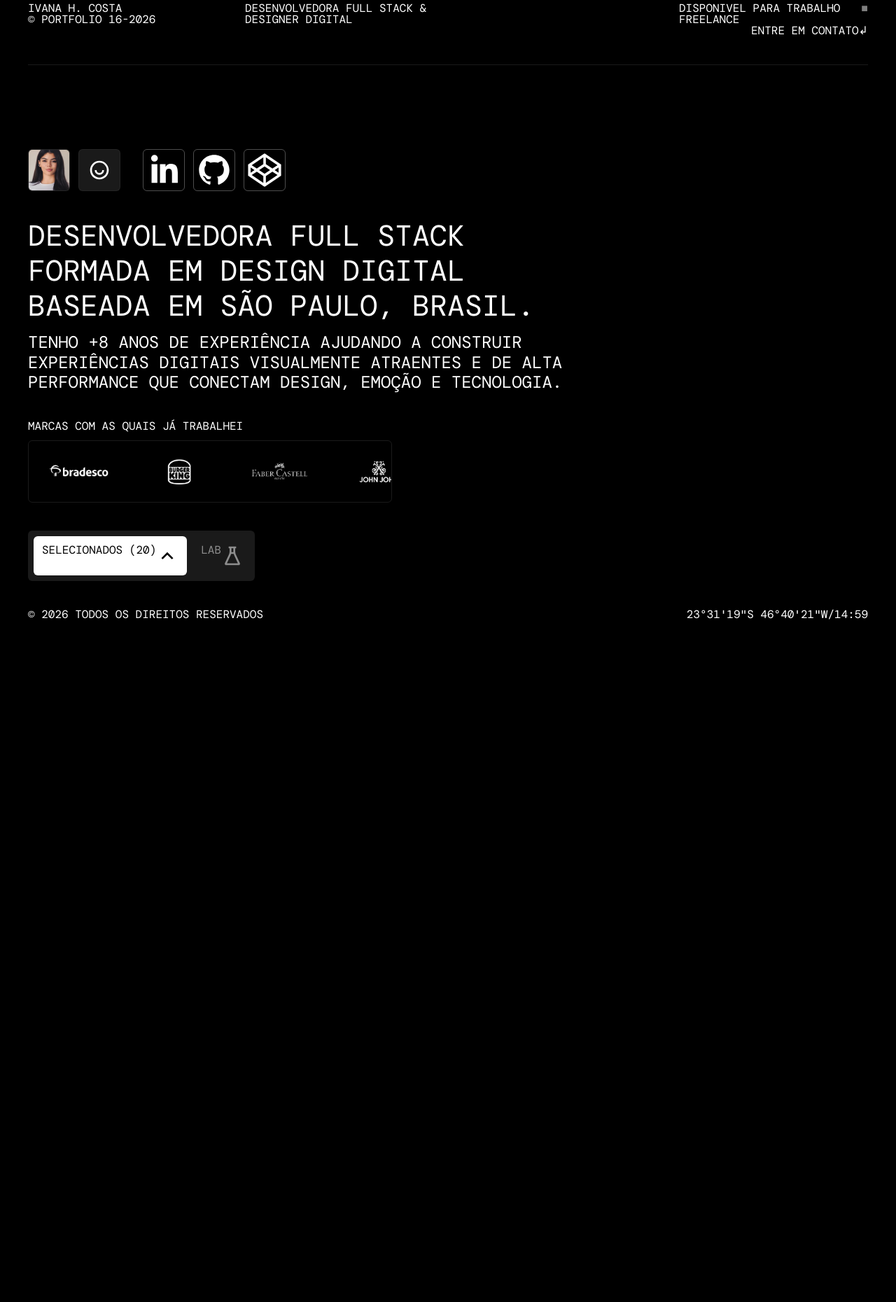
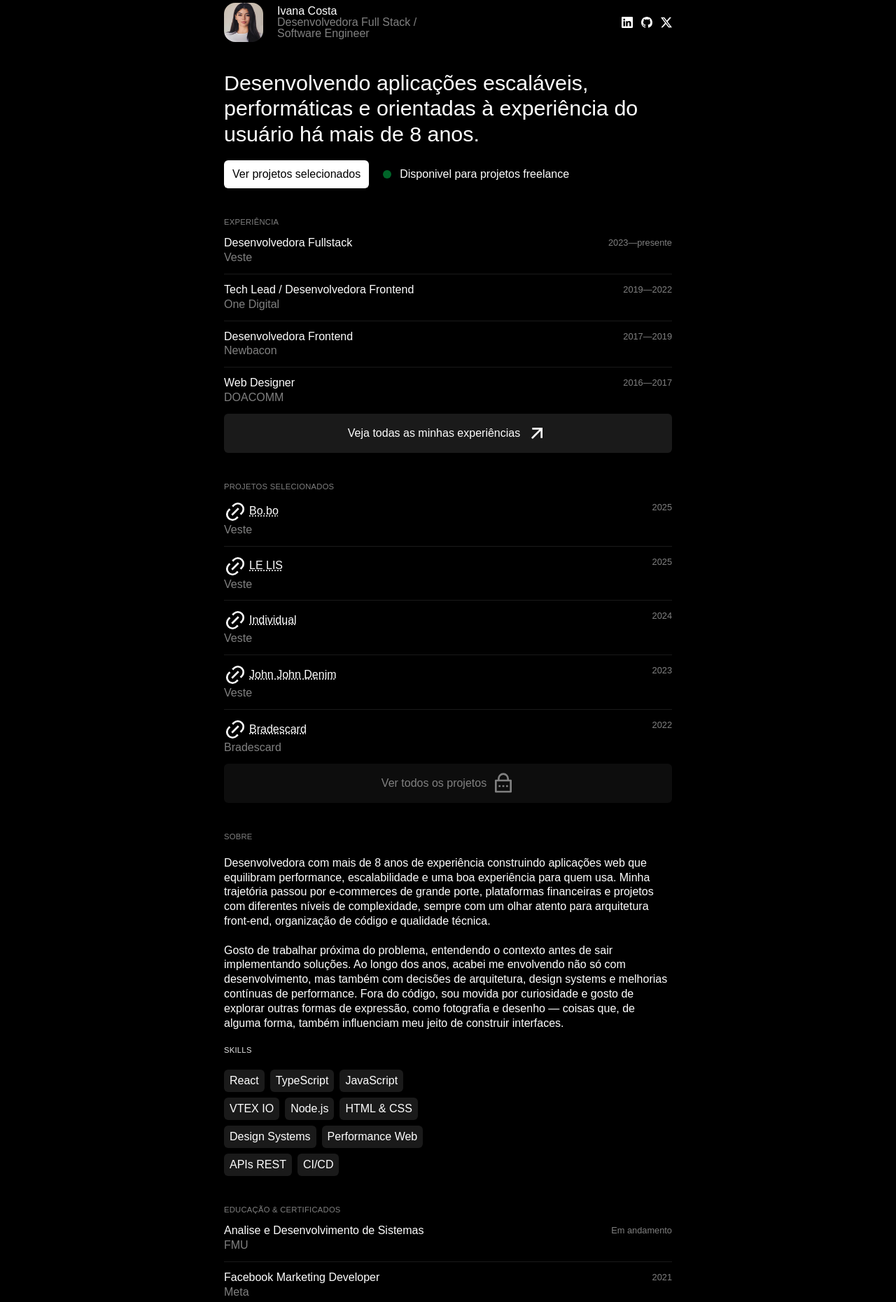
Before and after one commit to ivanahcosta/ivanahcosta.github.io, an Astro site: page / in a window 1280 px wide. Shown: the part 36-1896 px from the top of the page at 70% size. Before the commit the page ends 924 px from the top, so only its background shows below. Built offline with nearby package versions, Linux system fonts and the light colour scheme; Astro itself is replaced by a stand-in of ours; a web font is replaced by a local one.

Commit message:
feat: added more structure

```diff
--- a/src/data/education.js
+++ b/src/data/education.js
@@ -1,9 +1,9 @@
 export default [
   {
     icon: "copy",
-    course: "Analysis and Development of Systems",
+    course: "Analise e Desenvolvimento de Sistemas",
     school: "FMU",
-    time: "Ongoing"
+    time: "Em andamento"
   },
   {
     icon: "copy",
@@ -13,7 +13,7 @@ export default [
   },
   {
     icon: "copy",
-    course: "Digital Design",
+    course: "Design Digital",
     school: "UAM",
     time: "2015—2019"
   }
--- a/src/data/experience.js
+++ b/src/data/experience.js
@@ -1,19 +1,19 @@
 export default [
   {
     icon: "copy",
-    position: "Full-stack Developer",
+    position: "Desenvolvedora Fullstack",
     company: "Veste",
-    time: "2023—currently"
+    time: "2023—presente"
   },
   {
     icon: "copy",
-    position: "Front-end Developer",
+    position: "Tech Lead / Desenvolvedora Frontend",
     company: "One Digital",
     time: "2019—2022"
   },
   {
     icon: "copy",
-    position: "Front-end Developer",
+    position: "Desenvolvedora Frontend",
     company: "Newbacon",
     time: "2017—2019"
   },
--- /dev/null
+++ b/src/pages/index copy 2.astro
@@ -0,0 +1,67 @@
+---
+import "../styles/global.css";
+
+import Layout from "../layouts/Layout.astro";
+import { Image } from "astro:assets";
+import avatar from '../assets/avatar.jpg';
+import { Icon } from 'astro-icon/components';
+
+import { getCollection } from "astro:content";
+const works = await getCollection("works");
+works.sort((a: any, b: any) => b.data.date - a.data.date);
+const recentWorks = works.slice(0, 5);
+
+const brandsImages = Object.values(
+  import.meta.glob<{ default: ImageMetadata }>("/src/assets/brands/*.{png,jpg,jpeg}", {
+    eager: true
+  })
+);
+---
+
+<Layout>
+	<main>
+		<div class="container">
+			<div class="flex">
+				<a href="#" target="_blank">
+					<Icon name="linkedin" />
+				</a>
+				<a href="#" target="_blank">
+					<Icon name="github" />
+				</a>
+				<a href="#" target="_blank">
+					<Icon name="codepen" />
+				</a>
+			</div>
+		</div>
+		<div class="container">
+			<Image src={avatar} alt="Ivana Costa" fetchpriority="high" height={72} width={72} quality={100} format="webp" />
+			<h2 class="text-[2em] leading-[1em]">Desenvolvedora Full Stack baseada em São Paulo, Brasil.</h2>
+			<p class="py-5">Possuo +8 anos de experiência construindo experiências digitais visualmente atraentes e de alta performance.</p>
+			<div class="flex gap-5">
+				<a href="#" target="_blank">Entre em contato</a>
+				<p class="flex">
+					<span class="animate-pulse">●</span>
+					<span>Disponivel para trabalho freelance</span>
+				</p>
+			</div>
+		</div>
+		<div class="container">
+			<h3 class="pb-5">Projetos Recentes</h3>
+			<div class="grid divide-y">
+				{recentWorks.map((item: any, index: number) => {
+					return (
+						<div class="py-5">
+							<h2>{item.data.title}</h2>
+						</div>
+					)
+				})}
+			</div>
+			<a href="#">Veja todos os projetos selecionados</a>
+		</div>
+	</main>
+</Layout>
+
+<script is:inline src="https://code.jquery.com/jquery-3.7.0.min.js"></script>
+
+<script>
+</script>
--- /dev/null
+++ b/src/pages/index copy.astro
@@ -0,0 +1,154 @@
+---
+import "../styles/global.css";
+
+import Layout from "../layouts/Layout.astro";
+import { Image } from "astro:assets";
+import avatar from '../assets/avatar.jpg';
+import { Icon } from 'astro-icon/components';
+
+import { getCollection } from "astro:content";
+const works = await getCollection("works");
+works.sort((a: any, b: any) => b.data.date - a.data.date);
+
+const brandsImages = Object.values(
+  import.meta.glob<{ default: ImageMetadata }>("/src/assets/brands/*.{png,jpg,jpeg}", {
+    eager: true
+  })
+);
+---
+
+<Layout>
+	<header class="pt-10 grid gap-10">
+		<div class="container grid grid-cols-4 gap-10">
+			<div>
+				<h1>Ivana H. Costa</h1>
+				<p>© Portfolio 16-2026</p>
+			</div>
+			<div>
+				<p class="max-w-70">Desenvolvedora full stack & Designer Digital</p>
+			</div>
+			<div class="col-start-4">
+				<p class="flex justify-end">
+					<span>Disponivel para trabalho freelance</span>
+					<span class="animate-pulse">■</span>
+				</p>
+				<a href="mailto:ivanahcosta@gmail.com" target="_blank" class="flex justify-end">
+					<span>Entre em contato</span>
+					<span>↲</span>
+				</a>
+			</div>
+		</div>
+		<div class="container">
+			<div class="border-t border-white/10"></div>
+		</div>
+	</header>
+	<main class="py-10 sticky top-0">
+		<section class="pt-20">
+			<div class="container flex gap-3">
+				<div class="w-15 aspect-square overflow-hidden bg-white/10 border border-white/5 flex items-center justify-center rounded-md">
+					<Image src={avatar} alt="Ivana Costa" fetchpriority="high" class="max-w-full scale-120" height={72} width={72} quality={100} format="webp" />
+				</div>
+				<div class="w-15 aspect-square overflow-hidden bg-white/10 border border-white/5 flex items-center justify-center rounded-md mr-5">
+					<Icon name="smile" />
+				</div>
+				<a href="#" target="_blank" class="w-15 aspect-square overflow-hidden border border-white/30 flex items-center justify-center rounded-md">
+					<Icon name="linkedin" />
+				</a>
+				<a href="#" target="_blank" class="w-15 aspect-square overflow-hidden border border-white/30 flex items-center justify-center rounded-md">
+					<Icon name="github" />
+				</a>
+				<a href="#" target="_blank" class="w-15 aspect-square overflow-hidden border border-white/30 flex items-center justify-center rounded-md">
+					<Icon name="codepen" />
+				</a>
+			</div>
+		</section>
+		<section>
+			<div class="container">
+				<h2 class="text-[2.6em] leading-[1.2em] max-w-200 mb-3">Desenvolvedora Full Stack formada em design digital baseada em São Paulo, Brasil.</h2>
+				<p class="text-[1.5em] leading-[1.2em] max-w-200">Tenho +8 anos de experiência ajudando a construir experiências digitais visualmente atraentes e de alta performance que conectam design, emoção e tecnologia.</p>
+			</div>
+		</section>
+		<section>
+			<div class="container">
+				<h3 class="mb-3">Marcas com as quais já trabalhei</h3>
+				<div class="border border-white/10 max-w-130 overflow-hidden rounded-md">
+					{brandsImages.length > 0 && (
+						<ul class="flex gap-10 w-250 p-5">
+							{brandsImages.map((img) => (
+								<li>
+									<Image src={img.default} alt="Brand logo" width={img.default.width} height={img.default.height} quality={30} class="invert w-26" />
+								</li>
+							))}
+						</ul>
+					)}
+				</div>
+			</div>
+		</section>
+		<section>
+			<div class="container">
+				<div class="inline-flex gap-5 items-center bg-white/10 p-2 rounded-md">
+					<a href="#selected-works" class="flex bg-white text-black p-3 rounded-md">
+						<span>Selecionados ({works.length})</span>
+						<Icon name="chevron-up" />
+					</a>
+					<a href="/" target="_blank" class="flex opacity-50 pointer-events-none pr-2">
+						<span>Lab</span>
+						<Icon name="flask" />
+					</a>
+				</div>
+			</div>
+		</section>
+	</main>
+	<footer >
+		<div class="container flex justify-between">
+			<p>© 2026 Todos os direitos reservados</p>
+			<p class="flex">
+				<span>23°31'19"S 46°40'21"W</span>
+				<span>/</span>
+				<span>14:59</span>
+			</p>
+		</div>
+	</footer>
+
+	<div id="selected-works" class="hidden relative z-10 -mt-[40vh] pb-30">
+		<button data-close class="fixed bottom-10 z-20 left-1/2 -translate-x-1/2 flex bg-white text-black p-3 rounded-md">
+			<span>Voltar</span>
+			<Icon name="close" />
+		</button>
+		<div>
+			<div class="container grid gap-3">
+				{works.map((item: any, index: number) => {
+					return (
+						<div class="bg-white/5 backdrop-blur-2xl rounded-md p-8 grid items-center grid-cols-4 gap-10 shadow-2xl ">
+							<div class="col-span-2 flex gap-5 items-center">
+								<div class="w-[1em] aspect-square rounded-full" style={`background-color: ${item.data.color};`}></div>
+								<div class="text-white/50">{item.data.date.getFullYear().toString()}</div>
+								<div>{item.data.title} {index < 1 ? <span class="bg-green-500 text-white">new</span> : '' }</div>
+							</div>
+							<div class="text-white/50">{item.data.client}</div>
+							<div class="flex gap-5 items-center justify-between">
+								<div class="text-white/50">{item.data.type}</div>
+								<a href={item.data.link} target="_blank" rel="noopener noreferrer" class={`border border-white/30 rounded-md p-2 ${item.data.available ? '' : 'pointer-events-none opacity-10'}`}>{item.data.available ? <Icon name="link" /> : <Icon name="link-broken" /> }</a>
+							</div>
+						</div>
+					)
+				})}
+			</div>
+		</div>
+	</div>
+</Layout>
+
+<script is:inline src="https://code.jquery.com/jquery-3.7.0.min.js"></script>
+
+<script>
+	$('a[href="#selected-works"]').on('click', function(e: any) {
+		e.preventDefault();
+		$('#selected-works').removeClass('hidden');
+		$('header, main, footer').css('opacity', '0.4')
+	});
+
+	$('button[data-close]').on('click', function() {
+		$('#selected-works').addClass('hidden');
+		$('header, main, footer').css('opacity', '1')
+	});
+</script>
--- a/src/pages/index.astro
+++ b/src/pages/index.astro
@@ -3,152 +3,188 @@ import "../styles/global.css";
 
 import Layout from "../layouts/Layout.astro";
 import { Image } from "astro:assets";
-import avatar from '../assets/avatar.jpg';
-import { Icon } from 'astro-icon/components';
+import avatar from "../assets/avatar.jpg";
+import { Icon } from "astro-icon/components";
+
+
+import education from "../data/education.js";
+import experience from "../data/experience.js";
 
 import { getCollection } from "astro:content";
 const works = await getCollection("works");
 works.sort((a: any, b: any) => b.data.date - a.data.date);
+const recentWorks = works.slice(0, 5);
 
 const brandsImages = Object.values(
-  import.meta.glob<{ default: ImageMetadata }>("/src/assets/brands/*.{png,jpg,jpeg}", {
-    eager: true
-  })
+  import.meta.glob<{ default: ImageMetadata }>(
+    "/src/assets/brands/*.{png,jpg,jpeg}",
+    {
+      eager: true,
+    },
+  ),
 );
 ---
 
 <Layout>
-	<header class="pt-10 grid gap-10">
-		<div class="container grid grid-cols-4 gap-10">
+  <header class="pt-10">
+    <div class="container grid gap-5 md:flex justify-between items-center">
+			<div class="flex gap-5 items-center">
+				<Image src={avatar} alt="Ivana Costa" fetchpriority="high" class="w-14 h-14 rounded-2xl" height={72} width={72} quality={100} format="webp" />
 				<div>
-				<h1>Ivana H. Costa</h1>
-				<p>© Portfolio 16-2026</p>
-			</div>
-			<div>
-				<p class="max-w-70">Desenvolvedora full stack & Designer Digital</p>
-			</div>
-			<div class="col-start-4">
-				<p class="flex justify-end">
-					<span>Disponivel para trabalho freelance</span>
-					<span class="animate-pulse">■</span>
-				</p>
-				<a href="mailto:ivanahcosta@gmail.com" target="_blank" class="flex justify-end">
-					<span>Entre em contato</span>
-					<span>↲</span>
-				</a>
+					<h1>Ivana Costa</h1>
+					<h2 class="text-white/50">
+						Desenvolvedora Full Stack / <br>Software Engineer
+					</h2>
 				</div>
 			</div>
-		<div class="container">
-			<div class="border-t border-white/10"></div>
+			<div class="flex gap-3 items-center">
+				<div class="flex items-center gap-3 text-[1.2em]">
+          <a href="https://www.linkedin.com/in/ivanahcosta/" target="_blank"><Icon name="linkedin" /></a>
+          <a href="https://github.com/ivanahcosta" target="_blank"><Icon name="github" /></a>
+          <a href="https://x.com/ivanahcosta" target="_blank"><Icon name="x" /></a>
+        </div>
+			</div>
 		</div>
   </header>
-	<main class="py-10 sticky top-0">
-		<section class="pt-20">
-			<div class="container flex gap-3">
-				<div class="w-15 aspect-square overflow-hidden bg-white/10 border border-white/5 flex items-center justify-center rounded-md">
-					<Image src={avatar} alt="Ivana Costa" fetchpriority="high" class="max-w-full scale-120" height={72} width={72} quality={100} format="webp" />
+  <main>
+    <section id="hero">
+      <div class="container">
+        <p class="text-[1.9em] leading-[1.2em]">
+          Desenvolvendo aplicações escaláveis, performáticas e orientadas à experiência do usuário há mais de 8 anos.
+        </p>
       </div>
-				<div class="w-15 aspect-square overflow-hidden bg-white/10 border border-white/5 flex items-center justify-center rounded-md mr-5">
-					<Icon name="smile" />
+			<div class="container flex items-center gap-5 pt-5">
+				<a href="#projects" class="bg-white text-black rounded-md p-3">Ver projetos selecionados</a>
+				<p class="flex gap-3 items-center">
+          <span class="w-3 h-3 rounded-md bg-green-500 animate-pulse"></span>
+          <span>Disponivel para projetos freelance</span>
+        </p>
 			</div>
-				<a href="#" target="_blank" class="w-15 aspect-square overflow-hidden border border-white/30 flex items-center justify-center rounded-md">
-					<Icon name="linkedin" />
-				</a>
-				<a href="#" target="_blank" class="w-15 aspect-square overflow-hidden border border-white/30 flex items-center justify-center rounded-md">
-					<Icon name="github" />
-				</a>
-				<a href="#" target="_blank" class="w-15 aspect-square overflow-hidden border border-white/30 flex items-center justify-center rounded-md">
-					<Icon name="codepen" />
+    </section>
+    <section id="experience">
+      <div class="container">
+        <h3 class="text-white/50 tracking-wide uppercase text-[0.7em]">Experiência</h3>
+        <div class="grid divide-y divide-white/10">
+					{
+            experience.map((item: any, index: number) => {
+              return (
+                <div class="py-3 flex justify-between leading-[1.3em]">
+                  <div>
+										<h4>{item.position}</h4>
+										<p class="text-white/50">{item.company}</p>
+									</div>
+                  <p class="text-[0.8em] text-white/50 w-25 text-right">{item.time}</p>
+                </div>
+              );
+            })
+          }
+        </div>
+        <a href="https://www.linkedin.com/in/ivanahcosta/" target="_blank" class="bg-white/10 p-3 justify-center rounded-md flex items-center gap-2">
+          <span>Veja todas as minhas experiências</span>
+          <Icon name="arrow-up-right" /></a>
         </a>
       </div>
     </section>
-		<section>
+    <section id="projects">
       <div class="container">
-				<h2 class="text-[2.6em] leading-[1.2em] max-w-200 mb-3">Desenvolvedora Full Stack formada em design digital baseada em São Paulo, Brasil.</h2>
-				<p class="text-[1.5em] leading-[1.2em] max-w-200">Tenho +8 anos de experiência ajudando a construir experiências digitais visualmente atraentes e de alta performance que conectam design, emoção e tecnologia.</p>
+        <h3 class="text-white/50 tracking-wide uppercase text-[0.7em]">Projetos selecionados</h3>
+        <div class="grid divide-y divide-white/10">
+          {
+            recentWorks.map((item: any, index: number) => {
+              return (
+                <a class="py-3 flex justify-between leading-[1.3em]" href={item.data.link} target="_blank">
+                  <div>
+                    <div class="flex gap-1 items-center">
+                      <Icon name="link" />
+                      <h4 class="underline decoration-dotted">{item.data.title}</h4>
+                    </div>
+                    <p class="text-white/50">{item.data.client}</p>
+                  </div>
+                  <p class="text-[0.8em] text-white/50 w-25 text-right">{item.data.date.getFullYear().toString()}</p>
+                </a>
+              );
+            })
+          }
+        </div>
+        <a href="/projects" class="bg-white/10 p-3 justify-center rounded-md flex items-center gap-2 opacity-50 pointer-events-none">
+          <span>Ver todos os projetos</span>
+          <Icon name="lock" /></a>
+        </a>
       </div>
     </section>
-		<section>
+    <section id="about">
       <div class="container">
-				<h3 class="mb-3">Marcas com as quais já trabalhei</h3>
-				<div class="border border-white/10 max-w-130 overflow-hidden rounded-md">
-					{brandsImages.length > 0 && (
-						<ul class="flex gap-10 w-250 p-5">
-							{brandsImages.map((img) => (
+        <h3 class="text-white/50 tracking-wide uppercase text-[0.7em]">Sobre</h3>
+        <p class="py-5 leading-[1.3em]">
+          Desenvolvedora com mais de 8 anos de experiência construindo aplicações web que equilibram performance, escalabilidade e uma boa experiência para quem usa. Minha trajetória passou por e-commerces de grande porte, plataformas financeiras e projetos com diferentes níveis de complexidade, sempre com um olhar atento para arquitetura front-end, organização de código e qualidade técnica.
+          <br><br>
+          Gosto de trabalhar próxima do problema, entendendo o contexto antes de sair implementando soluções. Ao longo dos anos, acabei me envolvendo não só com desenvolvimento, mas também com decisões de arquitetura, design systems e melhorias contínuas de performance. Fora do código, sou movida por curiosidade e gosto de explorar outras formas de expressão, como fotografia e desenho — coisas que, de alguma forma, também influenciam meu jeito de construir interfaces.
+        </p>
+        <div class="grid gap-5 md:grid-cols-2">
+          <div>
+            <h4 class="text-white/90 tracking-wide uppercase text-[0.7em]">Skills</h4>
+            <ul class="inline-flex flex-wrap gap-2 pt-5">
+              <li class="bg-white/10 p-2 rounded-md">React</li>
+              <li class="bg-white/10 p-2 rounded-md">TypeScript</li>
+              <li class="bg-white/10 p-2 rounded-md">JavaScript</li>
+              <li class="bg-white/10 p-2 rounded-md">VTEX IO</li>
+              <li class="bg-white/10 p-2 rounded-md">Node.js</li>
+              <li class="bg-white/10 p-2 rounded-md">HTML & CSS</li>
+              <li class="bg-white/10 p-2 rounded-md">Design Systems</li>
+              <li class="bg-white/10 p-2 rounded-md">Performance Web</li>
+              <li class="bg-white/10 p-2 rounded-md">APIs REST</li>
+              <li class="bg-white/10 p-2 rounded-md">CI/CD</li>
+            </ul>
+          </div>
+          <div>
+            <!-- <h4>Hobbies</h4>
+            <ul class="pt-5 grid gap-2">
               <li>
-									<Image src={img.default} alt="Brand logo" width={img.default.width} height={img.default.height} quality={30} class="invert w-26" />
+                Artes marciais (kickboxing, jiu-jitsu e boxe)
               </li>
-							))}
-						</ul>
-					)}
+              <li>Fotografia</li>
+              <li>Desenho digital</li>
+            </ul> -->
+
+            <!-- <div class="img-bg">
+              <img src="https://photos.fife.usercontent.google.com/pw/AP1GczMpf8Wz1sqgl9-87tfPNc6zY9cm46zi5KHR-0snBkmZCDdC0N_US_Wt1Q=w709-h945-s-no-gm" alt="" class="img-box box-1">
+              <img src="https://photos.fife.usercontent.google.com/pw/AP1GczN6QVvQqjOgp29aGYraUcoO-U2nRg97g6CWQUnAN22Vb46zwpsvIqCfrg=w532-h945-s-no-gm" alt="" class="img-box box-2">
+              <img src="https://photos.fife.usercontent.google.com/pw/AP1GczN0rodVvZ_ibhSqb5m__0nvb-KSqgQmdwVKLlDAqFy1jBcTTTLo5Ky8oA=w532-h945-s-no-gm" alt="" class="img-box box-3">
+            </div> -->
+          </div>
         </div>
       </div>
     </section>
-		<section>
+    <section id="education">
       <div class="container">
-				<div class="inline-flex gap-5 items-center bg-white/10 p-2 rounded-md">
-					<a href="#selected-works" class="flex bg-white text-black p-3 rounded-md">
-						<span>Selecionados ({works.length})</span>
-						<Icon name="chevron-up" />
-					</a>
-					<a href="/" target="_blank" class="flex opacity-50 pointer-events-none pr-2">
-						<span>Lab</span>
-						<Icon name="flask" />
-					</a>
+        <h3 class="text-white/50 tracking-wide uppercase text-[0.7em]">Educação & Certificados</h3>
+        <div class="grid divide-y divide-white/10">
+					{
+            education.map((item: any, index: number) => {
+              return (
+                <div class="py-3 flex justify-between leading-[1.3em]">
+                  <div>
+										<h4>{item.course}</h4>
+										<p class="text-white/50">{item.school}</p>
+									</div>
+                  <p class="text-[0.8em] text-white/50 w-25 text-right">{item.time}</p>
+                </div>
+              );
+            })
+          }
         </div>
       </div>
     </section>
   </main>
-	<footer >
-		<div class="container flex justify-between">
-			<p>© 2026 Todos os direitos reservados</p>
-			<p class="flex">
-				<span>23°31'19"S 46°40'21"W</span>
-				<span>/</span>
-				<span>14:59</span>
-			</p>
+	<footer class="pb-10">
+		<div class="container flex justify-between items-center">
+			<p>©2026 Ivana Costa</p>
+			<a href="#hero">Voltar ao topo</a>
 		</div>
 	</footer>
-
-	<div id="selected-works" class="hidden relative z-10 -mt-[40vh] pb-30">
-		<button data-close class="fixed bottom-10 z-20 left-1/2 -translate-x-1/2 flex bg-white text-black p-3 rounded-md">
-			<span>Voltar</span>
-			<Icon name="close" />
-		</button>
-		<div>
-			<div class="container grid gap-3">
-				{works.map((item: any, index: number) => {
-					return (
-						<div class="bg-white/5 backdrop-blur-2xl rounded-md p-8 grid items-center grid-cols-4 gap-10 shadow-2xl ">
-							<div class="col-span-2 flex gap-5 items-center">
-								<div class="w-[1em] aspect-square rounded-full" style={`background-color: ${item.data.color};`}></div>
-								<div class="text-white/50">{item.data.date.getFullYear().toString()}</div>
-								<div>{item.data.title} {index < 1 ? <span class="bg-green-500 text-white">new</span> : '' }</div>
-							</div>
-							<div class="text-white/50">{item.data.client}</div>
-							<div class="flex gap-5 items-center justify-between">
-								<div class="text-white/50">{item.data.type}</div>
-								<a href={item.data.link} target="_blank" rel="noopener noreferrer" class={`border border-white/30 rounded-md p-2 ${item.data.available ? '' : 'pointer-events-none opacity-10'}`}>{item.data.available ? <Icon name="link" /> : <Icon name="link-broken" /> }</a>
-							</div>
-						</div>
-					)
-				})}
-			</div>
-		</div>
-	</div>
 </Layout>
 
-<script is:inline src="https://code.jquery.com/jquery-3.7.0.min.js"></script>
+<script>
 
-<script>
-	$('a[href="#selected-works"]').on('click', function(e: any) {
-		e.preventDefault();
-		$('#selected-works').removeClass('hidden');
-		$('header, main, footer').css('opacity', '0.4')
-	});
 
-	$('button[data-close]').on('click', function() {
-		$('#selected-works').addClass('hidden');
-		$('header, main, footer').css('opacity', '1')
-	});
 </script>
--- a/src/styles/global.css
+++ b/src/styles/global.css
@@ -1,26 +1,64 @@
+@import url('https://fonts.googleapis.com/css2?family=Funnel+Sans:ital,wght@0,300..800;1,300..800&display=swap');
 @import "tailwindcss";
 
 body {
-  @apply bg-black text-white text-[16px] leading-[1em] uppercase;
-  font-family: "DMMono", sans-serif;
+  @apply bg-black text-white text-[16px] leading-[1em];
+  font-family: "Funnel Sans", sans-serif;
 }
 
 main {
-  @apply grid gap-10
+  @apply grid gap-10 py-10;
 }
 
 .container {
-  @apply max-w-full px-5 md:px-10 mx-auto;
+  @apply max-w-180 px-5 md:px-10 mx-auto;
 }
 
 button {
   @apply cursor-pointer
 }
 
-@font-face {
-  font-family: 'DMMono';
-  src: url('/fonts/DMMono/DMMono-Regular.ttf') format('truetype');
-  font-weight: normal;
-  font-style: normal;
-  font-display: swap;
-}
+
+  .img-bg {
+    position: relative;
+    width: 200px;
+    height: 300px;
+  }
+
+  .img-box {
+    position: absolute;
+    padding: 10px;
+    width: 200px;
+    top: 0;
+    left: 0;
+    background-color: #fff;
+    border: 1px solid #000;
+    box-shadow: 0 0 5px 0 #000;
+    z-index: 200;
+    transition: 0.5s;
+  }
+  .img-bg img:nth-child(2) {
+    transform: rotate(7deg);
+    zoom: 1;
+  }
+  .img-bg img:nth-child(3) {
+    transform: rotate(-15deg);
+  }
+
+
+  .img-bg:hover .box-1 {
+    top: 0;
+    left: 0;
+    width: 200px;
+  }
+  .img-bg:hover .box-2 {
+    top: 0;
+    left: 200px;
+    width: 200px;
+  }
+
+  .img-bg:hover .box-3 {
+    top: 45px;
+    left: -180px;
+    width: 200px;
+  }
```
Also changed, not shown: src/icons/github.svg, src/icons/linkedin.svg, src/icons/vsco.svg (added), src/icons/x.svg (added). Lines whose indentation alone changed are shown as unchanged.
